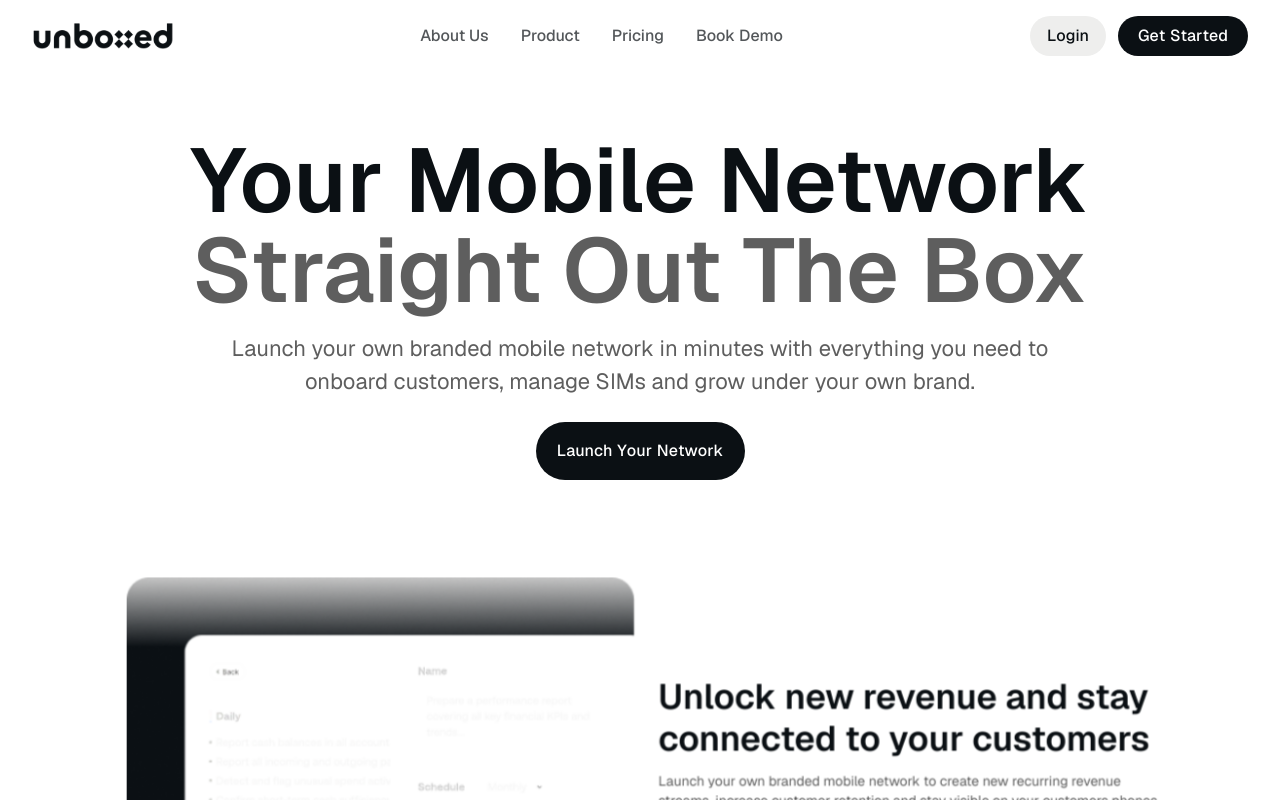
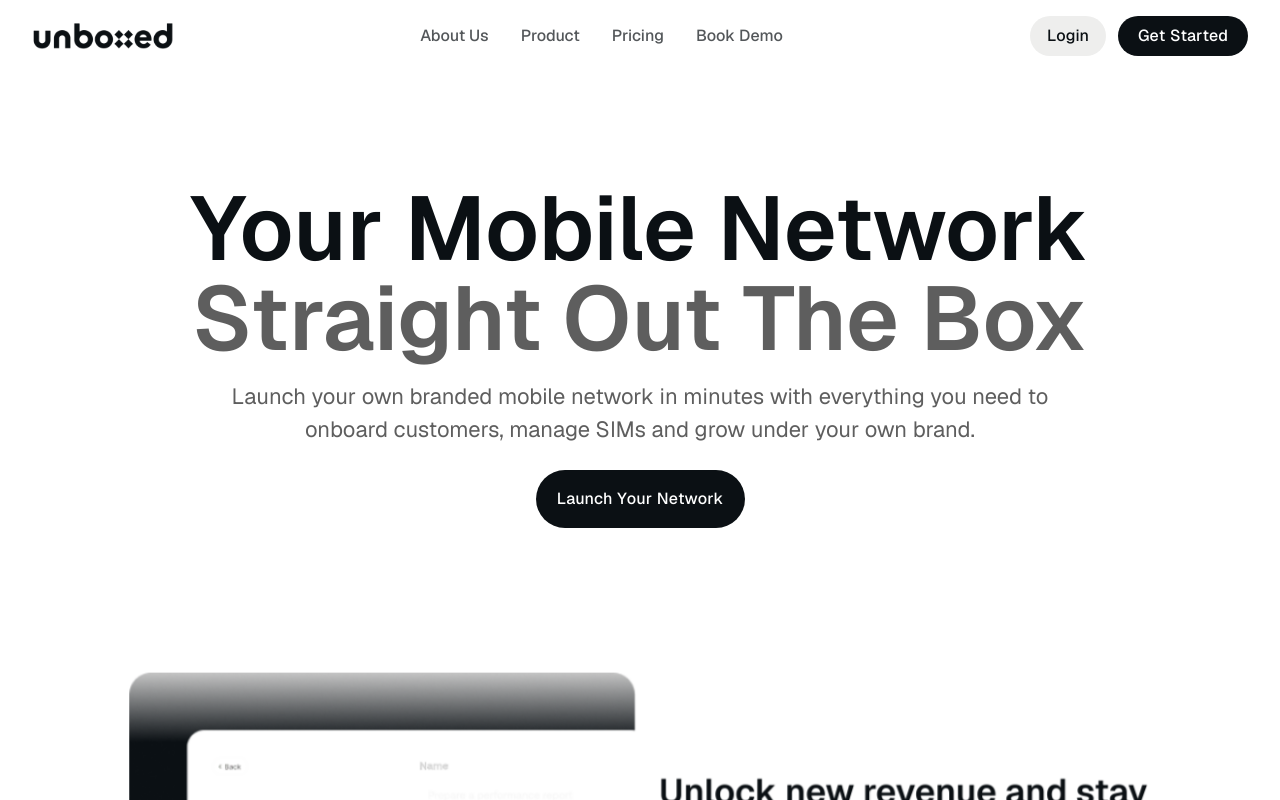
Before and after one commit to themazharhussain/unboxed-frontend, a Next.js app: page / in a window 1280 px wide. Shown: the top 800 px of the page. Built offline with nearby package versions, Linux system fonts and the light colour scheme.

Commit message:
fixed hero and feature section

```diff
--- a/src/components/home/Features.tsx
+++ b/src/components/home/Features.tsx
@@ -51,7 +51,7 @@ function FeatureCard({
   return (
     // sticky anchor — sticks at top of viewport, no height of its own
     <div
-      className="sticky top-10 lg:top-25 my-10"
+      className="sticky top-10 md:15 lg:top-25 my-10"
       style={{ zIndex: index + 1 }}
     >
       {/* motion wrapper — offset downward per index so cards visually stack */}
--- a/src/components/home/Hero.tsx
+++ b/src/components/home/Hero.tsx
@@ -4,7 +4,7 @@ import Container from "@/components/ui/Container";
 export default function HeroSection() {
   return (
     <Container>
-      <div className="w-full flex flex-col items-center justify-center  overflow-hidden text-center space-y-4 py-12 md:py-16">
+      <div className="w-full flex flex-col items-center justify-center  overflow-hidden text-center space-y-4 py-12 md:py-28">
         <h1 className="text-center text-4xl md:text-6xl lg:text-[90px] font-semibold">
           <span className="block">Your Mobile Network</span>
           <span className="block text-secondary"> Straight Out The Box</span>
```
